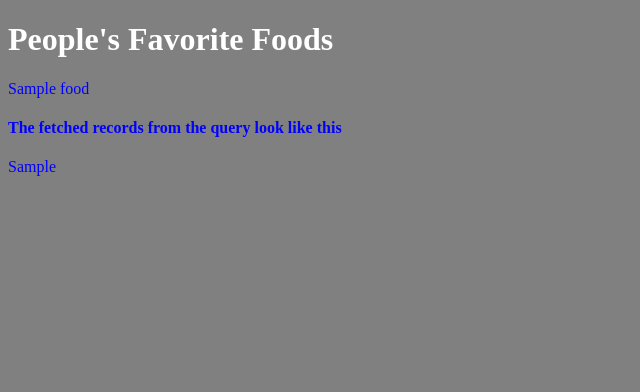
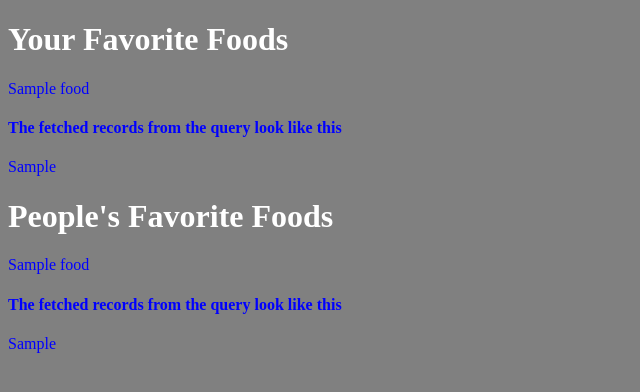
Before and after one commit to mike-the-teach/appengine-food, a Python web app: template templates/foodlist.html in a window 1280 px wide. Shown: the top 392 px of the page, without its empty margins (0-640 px from the left). Run offline with Jinja, Linux system fonts and the light colour scheme; the template is opened without the code that fills it: most values are stand-ins (such as "Sample title", 1, 10 or a date in 2020).

Commit message:
Update the /showfavs page to display both the overall favorites and the user's own favorites.

```diff
--- a/index.yaml
+++ b/index.yaml
@@ -5,3 +5,9 @@ indexes:
 # emulator detects that a new type of query is run. If you want to manage the
 # index.yaml file manually, remove the "# AUTOGENERATED" marker line above.
 # If you want to manage some indexes manually, move them above the marker line.
+
+- kind: "Food"
+  properties:
+  - name: "user_id"
+  - name: "food_name"
+    direction: desc
--- a/templates/foodlist.html
+++ b/templates/foodlist.html
@@ -20,6 +20,12 @@
     <link rel="stylesheet" type="text/css" href="app-stylesheets/boring-style.css">
   </head>
   <body>
+    <h1>Your Favorite Foods</h1>
+    {% for food in user_fav_foods %}
+      <p>{{food.food_name}}</p>
+    {% endfor %}
+    <h4>The fetched records from the query look like this</h4>
+    {{user_fav_foods}}
     <h1>People's Favorite Foods</h1>
     {% for food in top_fav_foods %}
       <p>{{food.food_name}}</p>
```
Also changed, not shown: main.py (+6 -1 lines).
